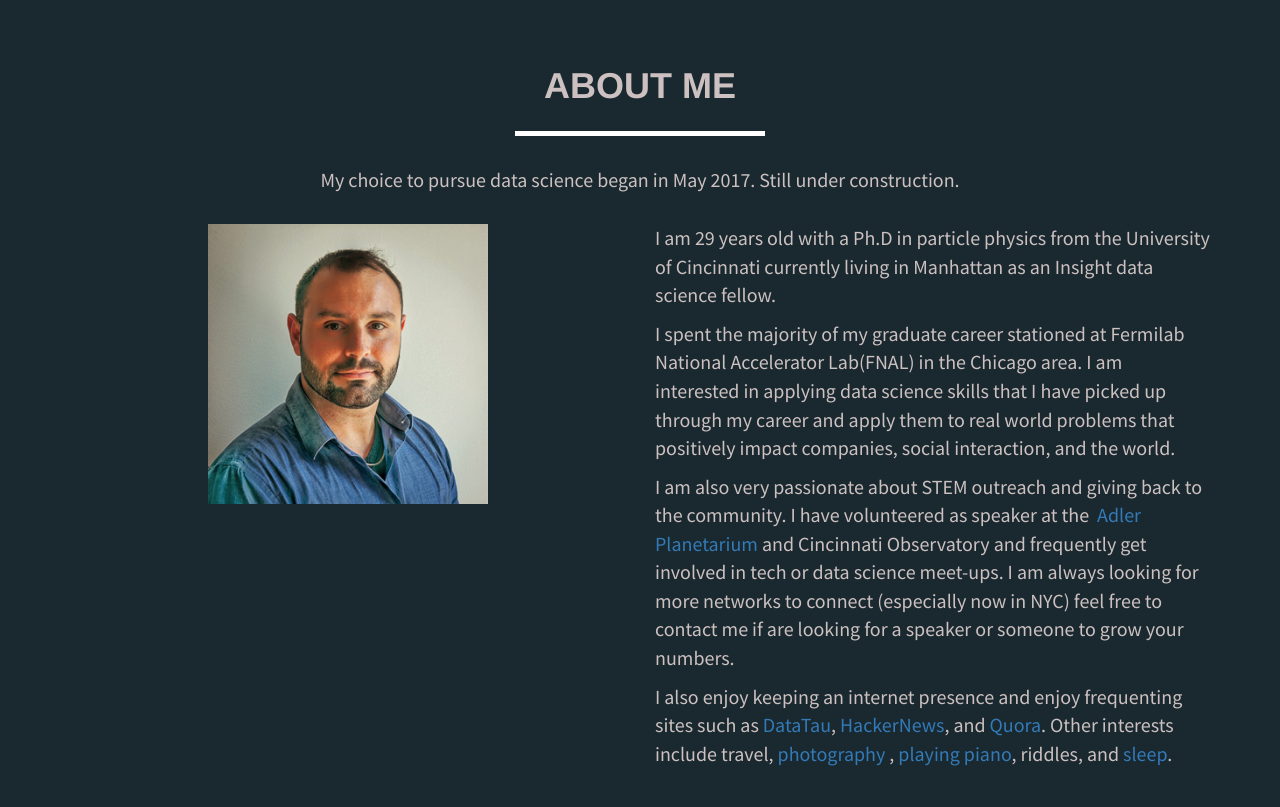
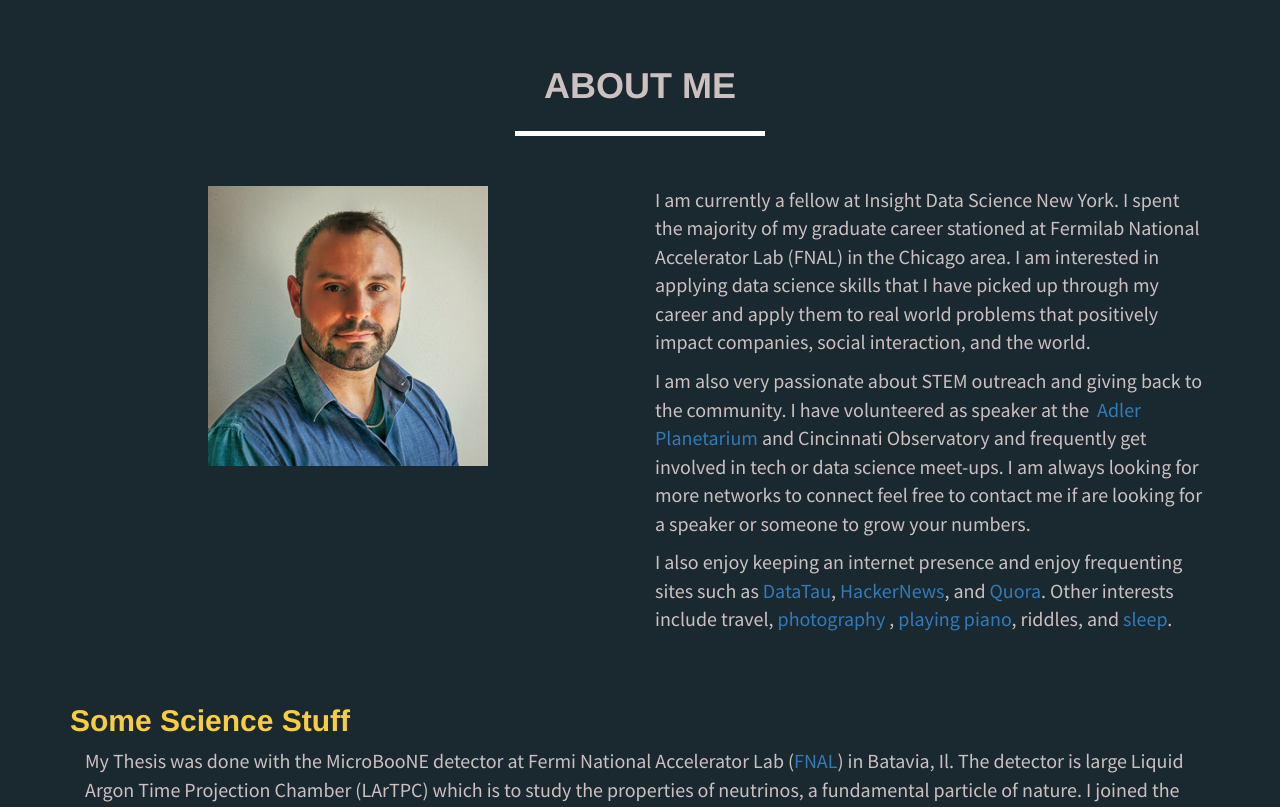
Before and after one commit to 1grossora/1grossora.github.io, a Jekyll site: the page built from index.html, in a window 1280 px wide and 900 px high, scrolled down 811 px, cut to the strip 93-900 px from the top of the window. Built offline with Jekyll 4.4.1, drawn with Linux system fonts in a browser that asks for light colours.

Commit message:
updates about

```diff
--- a/_includes/about.html
+++ b/_includes/about.html
@@ -4,7 +4,7 @@
         <div class="col-lg-12 text-center">
         <h1> About Me </h1>
         <hr class="star-light">
-      <p> My choice to pursue data science began in May 2017. Still under construction. </p>
+      <!--p> My choice to pursue data science began in May 2017. Still under construction. </p-->
         </div><!-- close center text-->
       </div><!-- close row-->
 
@@ -16,9 +16,8 @@
        </div><!-- close left text-->
 
       <div class="col-sm-6">
-	  <p>I am 29 years old with a Ph.D in particle physics from the University of Cincinnati currently living in Manhattan as an Insight data science fellow. </p>
-          <p>I spent the majority of my graduate career stationed at Fermilab National Accelerator Lab(FNAL) in the Chicago area. I am interested in applying data science skills that I have picked up through my career and apply them to real world problems that positively impact companies, social interaction, and the world. </p>
-	  <p>I am also very passionate about STEM outreach and giving back to the community. I have volunteered as speaker at the <a href="http://www.adlerplanetarium.org"target="_blank"> Adler Planetarium</a> and Cincinnati Observatory and frequently get involved in tech or data science meet-ups. I am always looking for more networks to connect (especially now in NYC) feel free to contact me if are looking for a speaker or someone to grow your numbers. </p>
+      <p> I am currently a fellow at Insight Data Science New York. I spent the majority of my graduate career stationed at Fermilab National Accelerator Lab (FNAL) in the Chicago area. I am interested in applying data science skills that I have picked up through my career and apply them to real world problems that positively impact companies, social interaction, and the world. </p>
+	  <p>I am also very passionate about STEM outreach and giving back to the community. I have volunteered as speaker at the <a href="http://www.adlerplanetarium.org"target="_blank"> Adler Planetarium</a> and Cincinnati Observatory and frequently get involved in tech or data science meet-ups. I am always looking for more networks to connect feel free to contact me if are looking for a speaker or someone to grow your numbers. </p>
 
     <p> I also enjoy keeping an internet presence and enjoy frequenting sites such as <a href="http://www.datatau.com/"target=_blank"> DataTau</a>, <a href="https://news.ycombinator.com/"target=_blank"> HackerNews</a>, and <a href="https://www.quora.com/"target=_blank"> Quora</a>. Other interests include travel, <a href="https://www.instagram.com/groryangro/?hl=en"target="_blank">photography </a>, <a href="https://drive.google.com/file/d/0B9nzjxvGglKUeGZ4LVFJX2E5d3M/view?usp=sharing"target="_blank">playing piano</a>, riddles, and <a href="https://www.sadtrombone.com/?autoplay=true"target="_blank">sleep</a>. </p>
 
```
